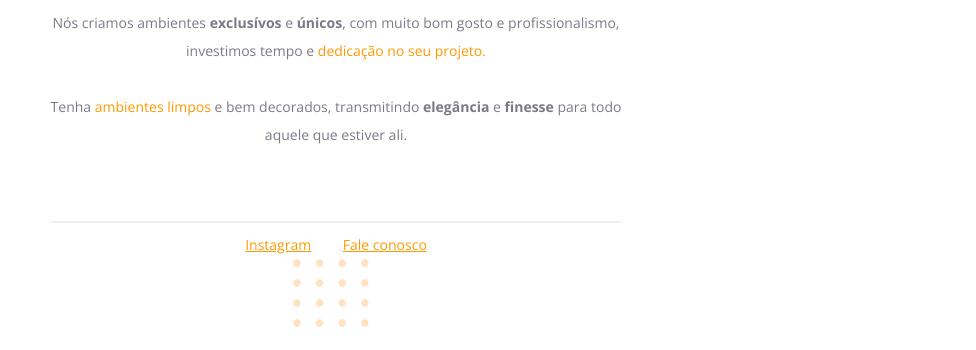
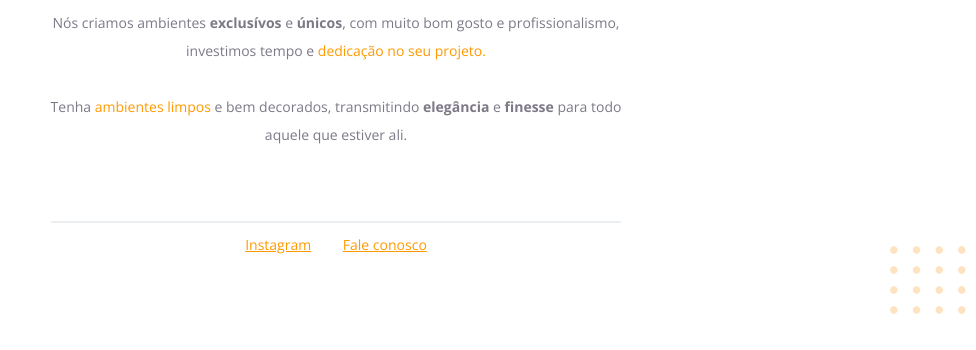
Before and after one commit to Brainha/Projeto01, a plain HTML site: page index.html in a window 1280 px wide. Shown: the part 476-826 px from the top of the page, without its empty margins (304-1280 px from the left). After the commit the page ends 800 px from the top, so only its background shows below. Drawn offline with nearby package versions, Linux system fonts and the light colour scheme.

Commit message:
PosicionandoElementos
aula29

```diff
--- a/index.html
+++ b/index.html
@@ -41,7 +41,7 @@
 
     <div id="line"></div>
 
-    <a href="https://www.instagram.com/palhetabraian/">Instagram</a>
+    <a target="_blank" href="https://www.instagram.com/palhetabraian/">Instagram</a>
     <a href="mailto:moveisparavoce*moveisparavoce.com">Fale conosco</a>
   </div>
 
--- a/style.css
+++ b/style.css
@@ -37,6 +37,10 @@ p, #footer {
   line-height: 28px;
 }
 
+#footer {
+  margin-bottom: 33px;
+}
+
 #footer a + a {
   margin-left: 28px;
 }
@@ -48,3 +52,9 @@ p, #footer {
 
   border: 1px solid #eceff2;
 }
+
+#balls {
+  position: fixed;
+  bottom: 0px;
+  right: 0px;
+}
```
